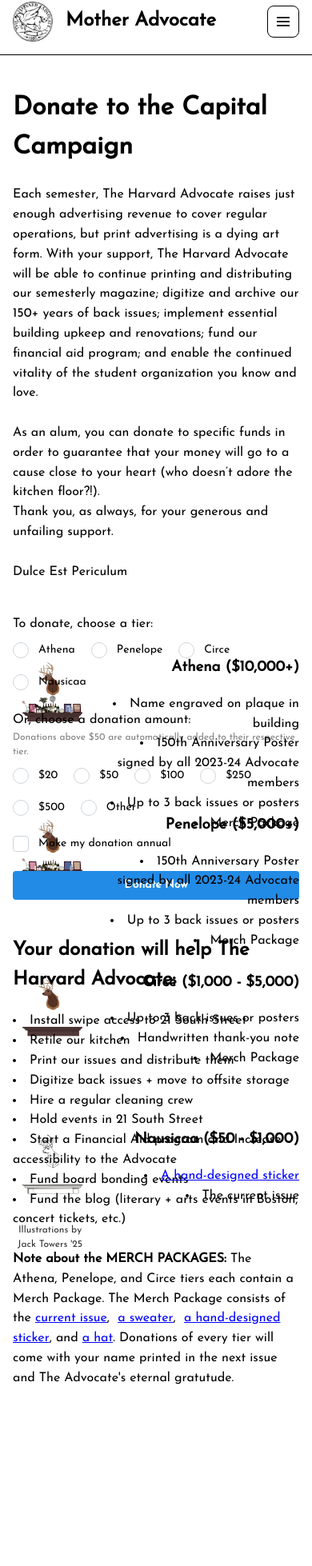
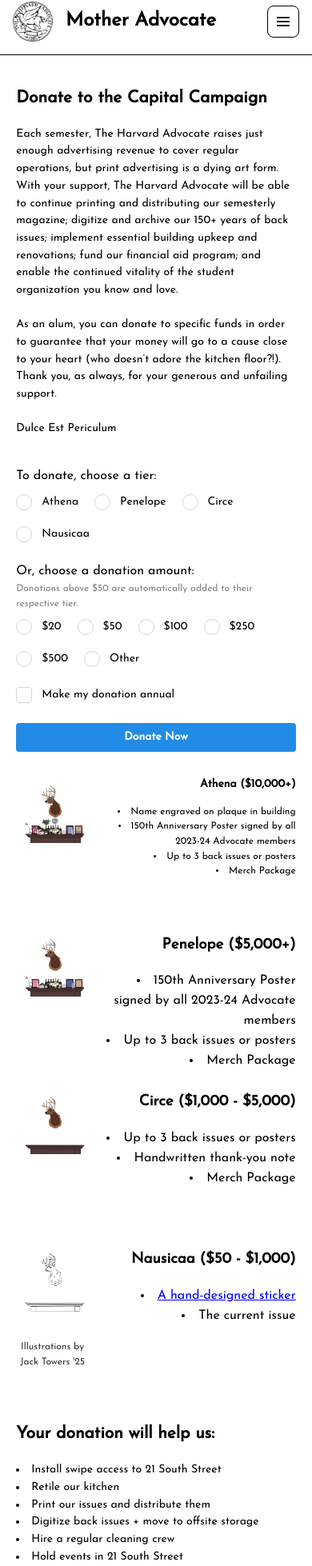
Before and after one commit to advo-tech/alumni, a React (Create React App) app: page /capital-campaign in a window 390 px wide. Shown: the part 15-1973 px from the top of the page at 80% size. Before the commit the page ends 1750 px from the top, so only its background shows below. Built offline with nearby package versions, Linux system fonts and the light colour scheme; the HTML template or start-up script is replaced by a standard one.

Commit message:
fixed mobile for capital campaign

```diff
--- a/src/CapitalCampaign.js
+++ b/src/CapitalCampaign.js
@@ -8,12 +8,15 @@
 
 import React, { useState } from 'react';
 import { TextInput } from '@mantine/core';
-import { Grid, Skeleton, Button, Checkbox, Group, Container, Text, Image, Space, RadioGroup, Radio, SimpleGrid, rem } from '@mantine/core';
+import { Grid, Skeleton, Button, Checkbox, Group, Container, Title, Text, Image, Space, RadioGroup, Radio, SimpleGrid, rem } from '@mantine/core';
 
+import { useIsMobile } from "./isMobile.js";
 
 const PRIMARY_COL_HEIGHT = rem(680);
 
 function CapitalCampaign() {
+
+
 
 
   const [value, setValue] = useState('react');
@@ -27,6 +30,12 @@
   const [clickedOther, setClickedOther] = useState(false);
   const [recurAnnual, setRecurAnnual] = useState(false);
 
+  const isMobile = useIsMobile();
+
+  const mar = 0.6;
+  const mar2 = 0.3;
+
+
   // const [donationDesignation, setDonationDesignation] = useState('');
 
   const handleDonation = (amount) => {
@@ -36,6 +45,9 @@
     setClicked100(false);
     setClicked250(false);
     setClicked500(false);
+
+
+
 
     // Set the clicked button state
     switch (amount) {
@@ -113,19 +125,41 @@
 return (
 
 
-  <Container size="xl" my="lg">
-    <SimpleGrid cols={{ base: 0.5, sm: 2 }} spacing="xl">
+  // <Container size="xl" my="lg">
+  //   <SimpleGrid cols={{ base: 0.5, sm: 2 }} spacing="xl">
 
-      <Skeleton visible={false} height={PRIMARY_COL_HEIGHT} radius="md" animate={false}>
+<div>
+  <Grid>
 
-      <h1>Donate to the Capital Campaign</h1>
+    <Grid.Col span={isMobile ? mar : mar}></Grid.Col>
+
+    <Grid.Col span={isMobile ? 12 - mar * 2 : 6 - mar - mar2}>
+
+
+      {/* <Skeleton visible={false} height={PRIMARY_COL_HEIGHT} radius="md" animate={false}> */}
+
+      {/* <Title fz="lg">Donate to the Capital Campaign</Title> */}
+
+
+      {isMobile ? <div><Space h={20}></Space><Text fz="sm">      <h2>Donate to the Capital Campaign</h2></Text></div> : <Text fz="sm">      <h1>Donate to the Capital Campaign</h1></Text>
+
+
+      }
+
+      <Text fz="sm">
+
+
+
+
         <p>Each semester, The Harvard Advocate raises just enough advertising revenue to cover regular operations, but print advertising is a dying art form. With your support, The Harvard Advocate will be able to continue printing and distributing our semesterly magazine; digitize and archive our 150+ years of back issues; implement essential building upkeep and renovations; fund our financial aid program; and enable the continued vitality of the student organization you know and love.
 <br></br> <br></br>As an alum, you can donate to specific funds in order to guarantee that your money will go to a cause close to your heart (who doesn’t adore the kitchen floor?!).
-<br></br>Thank you, as always, for your generous and unfailing support.
+Thank you, as always, for your generous and unfailing support.
 <br></br><br></br>Dulce Est Periculum
 
  </p>
       <br></br>
+
+      </Text>
 
 {/*
       <Grid>
@@ -172,55 +206,18 @@
       checked={recurAnnual}
       onChange={handleCheckboxChange}
       label="Make my donation annual"></Checkbox>
-{/*
-        </Grid.Col>
 
-
-
-      </Grid> */}
-
-
-
-{/*
-
-
-      <Grid gutter>
-        <Grid.Col span={2}>
-        <Button fullWidth={true} variant={clicked20 ? "filled" : "default"} onClick={() => handleDonation(20)}>20</Button>
-
-
-        </Grid.Col>
-        <Grid.Col span={2}>
-        <Button  fullWidth={true} variant={clicked50 ? "filled" : "default"} onClick={() => handleDonation(50)}>50</Button>
-
-
-        </Grid.Col>
-        <Grid.Col span={2}>
-        <Button  fullWidth={true} variant={clicked100 ? "filled" : "default"} onClick={() => handleDonation(100)}>100</Button>
-
-
-        </Grid.Col>
-        <Grid.Col span={2}>
-        <Button  fullWidth={true} variant={clicked250 ? "filled" : "default"} onClick={() => handleDonation(250)}>250</Button>
-
-
-        </Grid.Col>
-        <Grid.Col span={2}>
-        <Button  fullWidth={true} variant={clicked500 ? "filled" : "default"} onClick={() => handleDonation(500)}>500</Button>
-
-
-        </Grid.Col>
-        <Grid.Col span={2}>
-        <Button  fullWidth={true} variant={clickedOther ? "filled" : "default"} onClick={() => handleDonation(0)}>Other</Button>
-
-
-        </Grid.Col>
-      </Grid> */}
 
 
     <br></br>
 
   <Button fullWidth={true} onClick={handleDonateNow}>Donate Now</Button>
+
+  {isMobile ? <div> </div> :
+
+    <div>
+
+      <Text fz="sm">
 
       <br></br>
       <h2>Your donation will help The Harvard Advocate:</h2>
@@ -244,15 +241,19 @@
         sticker</a>, and <a href="https://shop.theharvardadvocate.com/products/1866-corduroy-cap-embroidered?variant=40135284031543" style={{textDecoration: 'underline', color: 'blue'}}>a hat</a>.
       {/* <p> */}
       &nbsp;Donations of every tier will come with your name printed in the next issue and The Advocate's eternal gratutude.
-      {/* </p> */}
-{/*
-        <Group
-        // justify="space-between"
-        gap="sm"> */}
+      </Text>
+</div>
+
+    }
 
 
+     </Grid.Col>
+     {isMobile ? <Space h={500}></Space> : ""}
 
-     </Skeleton>
+<Grid.Col span={isMobile ? mar : mar2 * 2}></Grid.Col>
+<Grid.Col span={isMobile ? mar : 0}></Grid.Col>
+
+<Grid.Col span={isMobile ? 12 - 2 * mar : 6 - mar - mar2}>
 
         <Grid gutter="md">
 
@@ -269,7 +270,7 @@
           <Grid.Col span={8.5}>
 
           <Skeleton visible={false} height={SECONDARY_COL_HEIGHT} radius="md" animate={false}>
-          <Text align="right" justify="right">
+          <Text fz={isMobile ? "xs" : "sm"} align="right" justify="right">
                 <h3>Athena ($10,000+)</h3>
                   <li>Name engraved on plaque in building</li>
                   <li>150th Anniversary Poster signed by all 2023-24 Advocate members</li>
@@ -358,105 +359,70 @@
             </Grid.Col>
 
         </Grid>
-      </SimpleGrid>
-    </Container>
 
-//     <div>
-
-//     <Grid mt={20}>
-//     <Grid.Col span={1} style={{ minHeight: 30 }}></Grid.Col>
-//     <Grid.Col span={10} style={{ minHeight: 30}}>
-
-//     <h2>Capital Campaign</h2>
+    </Grid.Col>
 
 
-//     </Grid.Col>
-//     <Grid.Col span={1} style={{ minHeight: 30 }}></Grid.Col>
+    <Grid.Col span={mar}></Grid.Col>
 
+    <Grid.Col span={isMobile ? mar : 0}></Grid.Col>
+    <Grid.Col span={isMobile ? 12 - 2* mar : 0}>
 
-//     </Grid>
-
-//     {/*  */}
-//     <Grid>
+    {!isMobile ? <div> </div> :
 
 
 
 
-//     <Grid.Col span={1} style={{ minHeight: 200 }}></Grid.Col>
-
-//     <Grid.Col span={4} style={{ minHeight: 200 }}>
-
-//         <h2>Or make a one-time contribution!</h2>
 
 
-//         <br></br>
-
-//         <Group justify="space-between" gap="sm">
-
-//     <Button variant="default" >20</Button>
-//       <Button variant="default">50</Button>
-//       <Button variant="default">100</Button>
-
-//     <Button variant="default">250</Button>
-//       <Button variant="default">500</Button>
-//       {/* <Button variant="default">1000</Button> */}
-//       <Button variant="default">Other</Button>
-//     </Group>
-//     <br></br>
-
-//     <Button width="100%" maw="100%">Go to Stripe</Button>
-
-//     </Grid.Col>
-//     <Grid.Col span={1} style={{ minHeight: 200 }}></Grid.Col>
-
-//     <Grid.Col span={5} style={{ minHeight: 200, textAlign: "left"}}>
-
-//       <h2>Welcome!</h2>
-
-//       Lorem ipsum dolor sit amet, consectetur adipiscing elit. Praesent quis nisl id lorem cursus commodo. Pellentesque sed elementum enim, nec elementum sem. Fusce fermentum consequat nunc a imperdiet. Curabitur eu mattis magna. Vestibulum finibus eget urna id ullamcorper.
-
-//     </Grid.Col>
-
-//     <Grid.Col span={1} style={{ minHeight: 200 }}></Grid.Col>
+<div>
+<Text fz="sm">
 
 
-//     <Grid.Col span={6}></Grid.Col>
-//     <Grid.Col span={5}>Midas Tier</Grid.Col>
-//     <Grid.Col span={1}></Grid.Col>
+
+  <br></br>
+  <h2>Your donation will help us:</h2>
+  <li> Install swipe access to 21 South Street</li>
+  <li> Retile our kitchen</li>
+  <li> Print our issues and distribute them</li>
+<li> Digitize back issues + move to offsite storage</li>
+<li> Hire a regular cleaning crew</li>
+<li> Hold events in 21 South Street</li>
+<li>  Start a Financial Aid program and Increase accessibility to the Advocate</li>
+<li> Fund board bonding events</li>
+<li> Fund the blog (literary + arts events in Boston, concert tickets, etc.)</li>
 
 
-//   </Grid>
+  <br></br>
 
 
-//   </div>
+  <strong>Note about the MERCH PACKAGES:</strong> The Athena, Penelope, and Circe tiers each contain a Merch Package. The Merch Package consists of the <a href="https://theharvardadvocate.com/current" style={{textDecoration: 'underline', color: 'blue'}}>current issue</a>,
+  &nbsp;<a href="https://shop.theharvardadvocate.com/products/unisex-hoodie-march-1968?variant=40148551598135" style={{textDecoration: 'underline', color: 'blue'}}>
+    a sweater</a>,&nbsp; <a href="https://shop.theharvardadvocate.com/products/peg-logo-sticker" style={{textDecoration: 'underline', color: 'blue'}}>a hand-designed
+    sticker</a>, and <a href="https://shop.theharvardadvocate.com/products/1866-corduroy-cap-embroidered?variant=40135284031543" style={{textDecoration: 'underline', color: 'blue'}}>a hat</a>.
+  {/* <p> */}
+  &nbsp;Donations of every tier will come with your name printed in the next issue and The Advocate's eternal gratutude.
 
-  //   <Container my="lg">
-  //   <Grid>
-  //     <Grid.Col color={"red"} span={{ base: 12, xs: 4 }}>{child}</Grid.Col>
-  //     <Grid.Col span={{ base: 12, xs: 8 }}>{child}</Grid.Col>
-  //     <Grid.Col span={{ base: 12, xs: 8 }}>{child}</Grid.Col>
-  //     <Grid.Col span={{ base: 12, xs: 4 }}>{child}</Grid.Col>
-  //     <Grid.Col span={{ base: 12, xs: 3 }}>{child}</Grid.Col>
-  //     <Grid.Col span={{ base: 12, xs: 3 }}>{child}</Grid.Col>
-  //     <Grid.Col span={{ base: 12, xs: 6 }}>{child}</Grid.Col>
-  //   </Grid>
-  // </Container>
+  </Text>
+</div>
 
-    //   <Frame
-    //     text={
-    //       <>
-    //       <h2>Dear Departed Advocates,</h2>
-    //       <p>Welcome to the official website of the Harvard Advocate alumni community! Here, you can connect with your fellow alumni and stay up to date with the latest Advocate news and developments.</p>
-    //       <p>Please note that this website is distinct from the <a href="https://www.theharvardadvocate.com">Harvard Advocate magazine website</a>. Our site is dedicated specifically to alumni matters and providing a platform for alumni to connect with each other.</p>
-    //       <p>While you're here, check out the alumni-only shop from the navbar for some Advocate themed merch</p>
-    //       <p>If you have any questions or feedback, please contact us via the contact page. We look forward to hearing from you soon!</p>
-    //       <p>Best regards,<br/>Hades</p>
-    //       </>
-    //     }
 
-    //     illustration={illustration}
-    //     illustrationCaption="Illustration by Tosca Langbert '24"
-    //   />
+
+}
+
+
+
+    </Grid.Col>
+
+    <Grid.Col span={isMobile ? 0 : 0}></Grid.Col>
+
+        </Grid>
+
+        </div>
+
+
+
+
   );
 }
 
--- /dev/null
+++ b/src/isMobile.js
@@ -0,0 +1,20 @@
+import { useState, useEffect } from "react";
+
+export function useIsMobile() {
+  const [width, setWidth] = useState(
+    typeof window !== "undefined" ? window.innerWidth : 0
+  );
+
+  useEffect(() => {
+    function handleResize() {
+      setWidth(window.innerWidth);
+    }
+
+    if (typeof window !== "undefined") {
+      window.addEventListener("resize", handleResize);
+      return () => window.removeEventListener("resize", handleResize);
+    }
+  }, []);
+
+  return width <= 835;
+}
```
